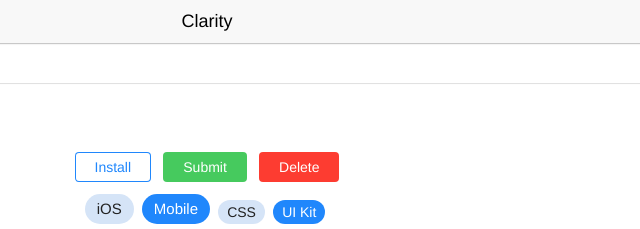
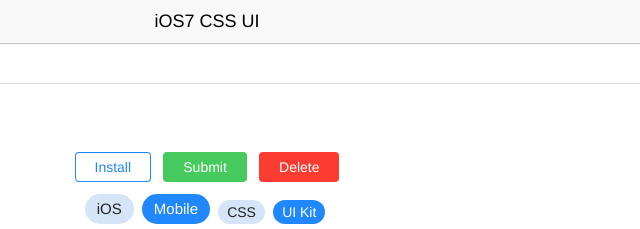
Before and after one commit to roachhd/ios7-css-ui, a plain HTML site: page index.html in a window 1280 px wide. Shown: the top 229 px of the page, 433-1073 px from the left. Drawn offline with Linux system fonts and the light colour scheme.

Commit message:
Update index.html

```diff
--- a/index.html
+++ b/index.html
@@ -17,7 +17,7 @@
 
   <div class="app">
     <div class="top-bar">
-      <h1 class="top-bar-title">Clarity</h1>
+      <h1 class="top-bar-title">iOS7 CSS UI</h1>
       <a href="menu-1.html" class="top-bar-link left icon-only icon-menu">Menu</a>
       <a href="" class="top-bar-link right icon-only icon-plus">New</a>
     </div>
```
